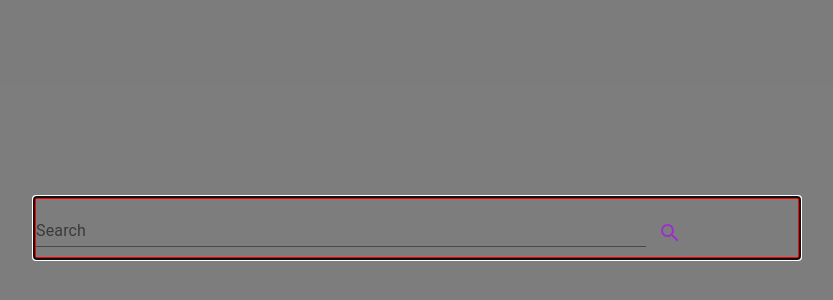
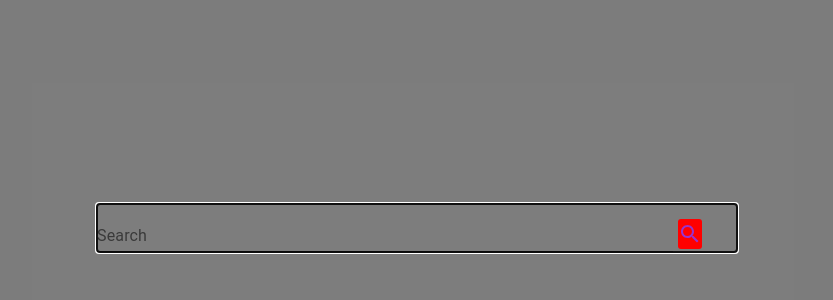
Before and after one commit to Owobilum/LearneroApp, a React (Create React App) app: page /search in a window 1280 px wide. Shown: the part 172-472 px from the top of the page, without its empty margins (223-1056 px from the left). Built offline with nearby package versions, Linux system fonts and the light colour scheme.

Commit message:
refine header/search

```diff
--- a/src/components/Header.js
+++ b/src/components/Header.js
@@ -20,6 +20,9 @@ import LinkedInIcon from "@material-ui/icons/LinkedIn";
 import PersonIcon from "@material-ui/icons/Person";
 
 const useStyles = makeStyles((theme) => ({
+  topToolBar: {
+    maxHeight: 30
+  },
   topToolbarContent: {
     display: "flex",
     flexDirection: "row",
@@ -34,6 +37,7 @@ const useStyles = makeStyles((theme) => ({
     backgroundColor: "#151515"
   },
   appBar: {
+    position: "relative",
     zIndex: 10000,
     backgroundColor: "#333333"
   },
@@ -104,11 +108,7 @@ const Header = () => {
 
   return (
     <AppBar position="relative" className={classes.appBar}>
-      <Toolbar
-        variant="dense"
-        disableGutters={true}
-        className={classes.topToolBar}
-      >
+      <div className={classes.topToolBar}>
         <Container maxWidth="lg" className={classes.topToolbarContent}>
           <Link to="/">
             <Button
@@ -126,7 +126,7 @@ const Header = () => {
             </Button>
           </Link>
         </Container>
-      </Toolbar>
+      </div>
 
       <Toolbar variant="regular" className={classes.bottomToolBar}>
         <Container maxWidth="lg" className={classes.bottomToolBarContent}>
--- a/src/components/MobileNav.js
+++ b/src/components/MobileNav.js
@@ -15,7 +15,7 @@ import { Link } from "react-router-dom";
 const useStyles = makeStyles({
   list: {
     width: 250,
-    paddingTop: 100
+    paddingTop: 80
   },
   linkText: {
     textDecoration: `none`,
--- a/src/pages/SearchModal.js
+++ b/src/pages/SearchModal.js
@@ -1,6 +1,6 @@
-import React from "react";
+import React, { useState } from "react";
 import { makeStyles } from "@material-ui/core/styles";
-import Modal from "@material-ui/core/Modal";
+import { Modal } from "@material-ui/core";
 import Backdrop from "@material-ui/core/Backdrop";
 import Fade from "@material-ui/core/Fade";
 import IconButton from "@material-ui/core/IconButton";
@@ -9,6 +9,7 @@ import Input from "@material-ui/core/Input";
 import InputLabel from "@material-ui/core/InputLabel";
 import FormControl from "@material-ui/core/FormControl";
 import { useHistory } from "react-router-dom";
+import useMediaQuery from "@material-ui/core/useMediaQuery";
 
 const useStyles = makeStyles((theme) => ({
   modal: {
@@ -16,28 +17,60 @@ const useStyles = makeStyles((theme) => ({
     alignItems: "center",
     justifyContent: "center"
   },
-  searchForm: {
-    width: "60%"
+  mobile: {
+    margin: theme.spacing(1),
+    width: "100%",
+    display: "flex",
+    flexDirection: "row",
+    justifyItems: "space-between"
   },
   textField: {
     margin: theme.spacing(1),
-    width: "60%",
-    border: "solid red"
+    width: "50%",
+    display: "flex",
+    flexDirection: "row",
+    justifyItems: "space-between"
   },
   inputbox: {
-    width: "80%"
+    width: "90%",
+    display: "inline",
+    margin: 0
+  },
+  icon: {
+    display: "inline",
+    padding: 0,
+    margin: 0,
+    marginTop: 15,
+    marginLeft: 5,
+    maxWidth: 50,
+    maxHeight: 30,
+    borderRadius: 3,
+    backgroundColor: "red"
   }
 }));
 
 export default function SearchModal() {
   const history = useHistory();
+  const [searchTerm, setSearchTerm] = useState("");
+  const [open, setOpen] = useState(true);
+  const matches = useMediaQuery("(min-width:600px)");
   const classes = useStyles();
-  const [open, setOpen] = React.useState(true);
 
   const handleClose = () => {
     setOpen(false);
     history.go(-1);
   };
+
+  const handleChange = (e) => {
+    const value = e.target.value;
+    setSearchTerm(value);
+  };
+
+  const handleSubmit = () => {
+    return;
+  };
+
+  let searchBox = matches ? classes.textField : classes.mobile;
 
   return (
     <div>
@@ -54,25 +87,24 @@ export default function SearchModal() {
         }}
       >
         <Fade in={open}>
-          <FormControl className={classes.textField}>
-            <form>
-              <InputLabel htmlFor="standard-adornment-password">
-                Search
-              </InputLabel>
+          <FormControl className={searchBox}>
+            <InputLabel htmlFor="standard-search">Search</InputLabel>
             <Input
               className={classes.inputbox}
-                id="standard-adornment-password"
+              name="searchTerm"
+              id="standard-search"
               type="text"
-                onChange={null}
+              value={searchTerm}
+              onChange={handleChange}
             />
             <IconButton
               aria-label="search term"
-                onClick={null}
+              onClick={handleSubmit}
               onMouseDown={null}
+              className={classes.icon}
             >
               <SearchIcon color="primary" />
             </IconButton>
-            </form>
           </FormControl>
         </Fade>
       </Modal>
```
Lines whose indentation alone changed are shown as unchanged.
